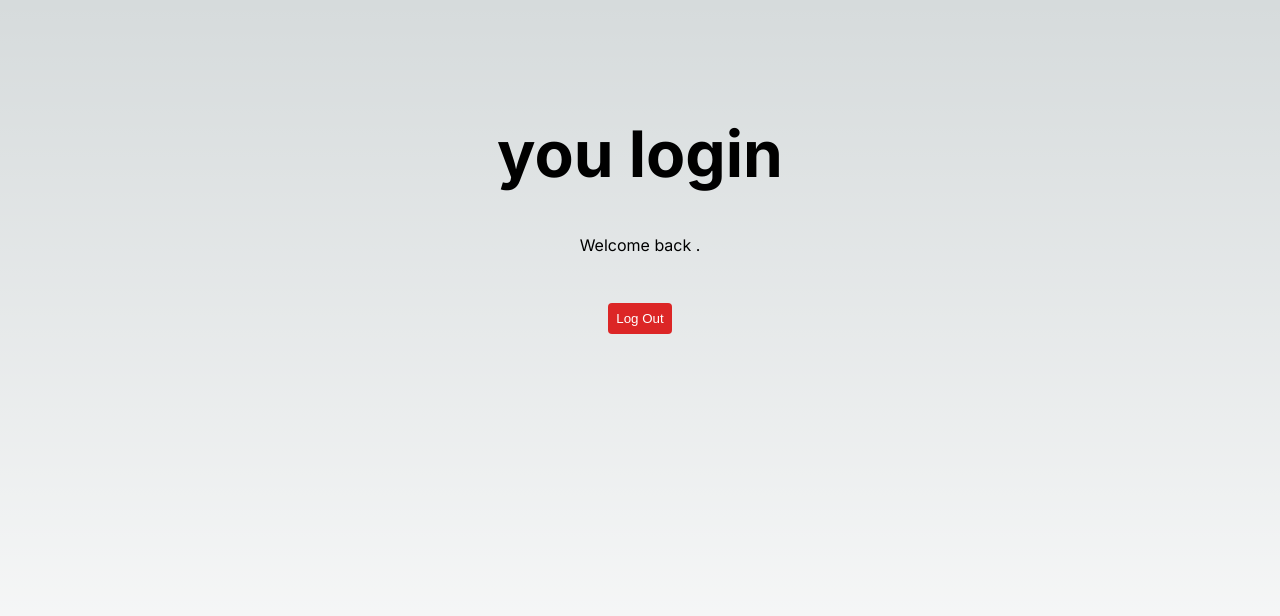
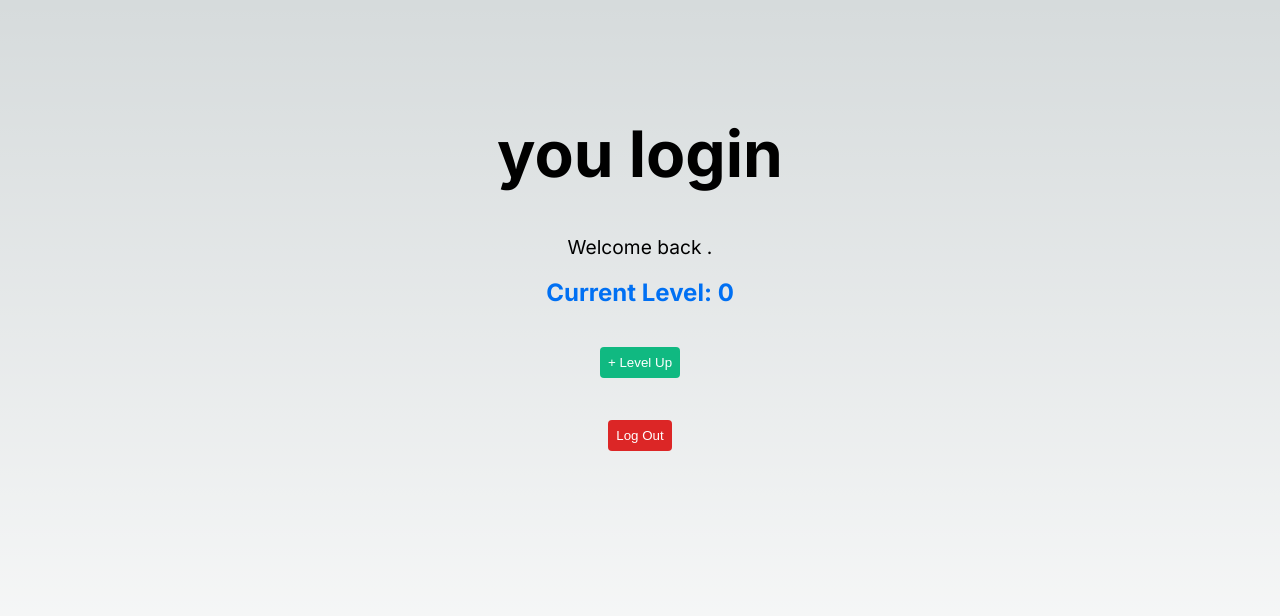
Before and after one commit to InfectiousAlpha/PhysicsWithIsmail, a Next.js app: page / in a window 1280 px wide. Shown: the top 616 px of the page. Built offline with nearby package versions, Linux system fonts and the light colour scheme; no server answers.

Commit message:
Update page.jsx

```diff
--- a/app/page.jsx
+++ b/app/page.jsx
@@ -1,20 +1,51 @@
 import { getServerSession } from "next-auth";
 import { authOptions } from "./api/auth/[...nextauth]/route";
 import LogoutButton from "./components/LogoutButton";
+import LevelButton from "./components/LevelButton";
+import { sql } from "@vercel/postgres";
 
 export default async function Home() {
   // Fetch the session on the server
   const session = await getServerSession(authOptions);
+  const username = session?.user?.name;
+
+  let level = 0;
+
+  if (username) {
+    // 1. Ensure the table exists before querying
+    await sql`
+      CREATE TABLE IF NOT EXISTS user_levels (
+        username VARCHAR(255) PRIMARY KEY,
+        level INT DEFAULT 0
+      );
+    `;
+
+    // 2. Fetch the current level for this user from Postgres
+    const { rows } = await sql`SELECT level FROM user_levels WHERE username = ${username}`;
+    if (rows.length > 0) {
+      level = rows[0].level;
+    }
+  }
 
   return (
     <div className="content-container">
       <h1 style={{fontSize: '4rem', fontWeight: 'bold'}}>you login</h1>
 
       {/* Display the username from the session */}
-      <p style={{marginTop: '20px'}}>Welcome back {session?.user?.name}.</p>
+      <p style={{marginTop: '20px', fontSize: '1.2rem'}}>Welcome back {username}.</p>
 
-      {/* Use the client-side logout button component */}
-      <LogoutButton />
+      {/* Display the persistent level from Neon Postgres */}
+      <p style={{marginTop: '10px', fontSize: '1.5rem', fontWeight: 'bold', color: '#0070f3'}}>
+        Current Level: {level}
+      </p>
+
+      <div style={{ display: 'flex', flexDirection: 'column', alignItems: 'center', gap: '10px', marginTop: '20px' }}>
+        {/* The new Server Action button */}
+        <LevelButton />
+
+        {/* Use the existing client-side logout button component */}
+        <LogoutButton />
+      </div>
     </div>
   );
 }
```
